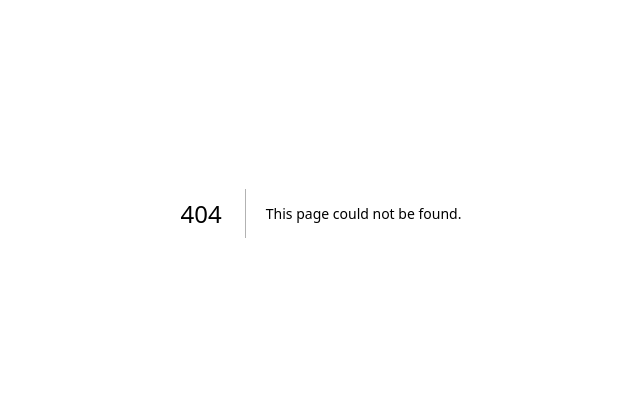
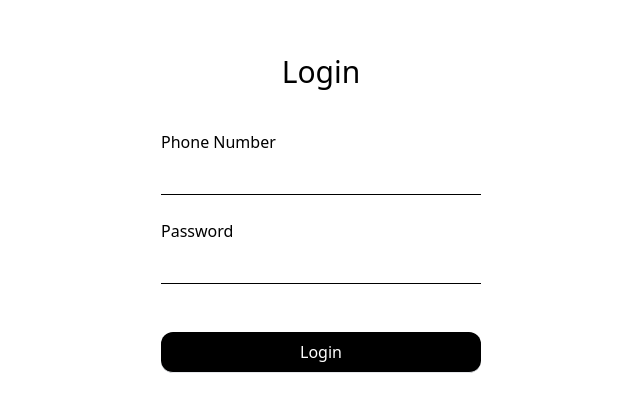
Before and after one commit to FizaAggarwal/ory-poc, a Next.js app: page /login in a window 1280 px wide. Before the commit this address had no page. Shown: the part 187-598 px from the top of the page, without its empty margins (319-959 px from the left). Built offline with nearby package versions, Linux system fonts and the light colour scheme.

Commit message:
login page

```diff
--- /dev/null
+++ b/src/pages/login.tsx
@@ -0,0 +1,55 @@
+import React, { useState } from "react";
+
+export default function Login() {
+  const [phoneNumber, setPhoneNumber] = useState("");
+  const [password, setPassword] = useState("");
+
+  const handlePhoneNumberChange = (
+    event: React.ChangeEvent<HTMLInputElement>
+  ) => {
+    setPhoneNumber(event.target.value);
+  };
+
+  const handlePasswordChange = (event: React.ChangeEvent<HTMLInputElement>) => {
+    setPassword(event.target.value);
+  };
+
+  const handleSubmit = (event: React.FormEvent<HTMLFormElement>) => {
+    event.preventDefault();
+    // Perform login logic here
+  };
+
+  return (
+    <div className="flex h-screen flex-col justify-center items-center gap-10">
+      <div className="text-bold text-3xl">Login</div>
+      <form onSubmit={handleSubmit}>
+        <label className="flex flex-col gap-4 w-80">
+          Phone Number
+          <input
+            type="text"
+            value={phoneNumber}
+            onChange={handlePhoneNumberChange}
+            className="border-b border-black outline-none w-full"
+          />
+        </label>
+        <br />
+        <label className="flex flex-col gap-4 w-80">
+          Password
+          <input
+            type="password"
+            value={password}
+            onChange={handlePasswordChange}
+            className="border-b border-black outline-none w-full"
+          />
+        </label>
+        <br />
+        <button
+          type="submit"
+          className="border-b p-2 rounded-xl bg-black text-white w-full mt-6"
+        >
+          Login
+        </button>
+      </form>
+    </div>
+  );
+}
--- a/src/styles/globals.css
+++ b/src/styles/globals.css
@@ -17,13 +17,8 @@
 }
 
 body {
-  color: rgb(var(--foreground-rgb));
-  background: linear-gradient(
-      to bottom,
-      transparent,
-      rgb(var(--background-end-rgb))
-    )
-    rgb(var(--background-start-rgb));
+  color: black;
+  background: white;
 }
 
 @layer utilities {
```
